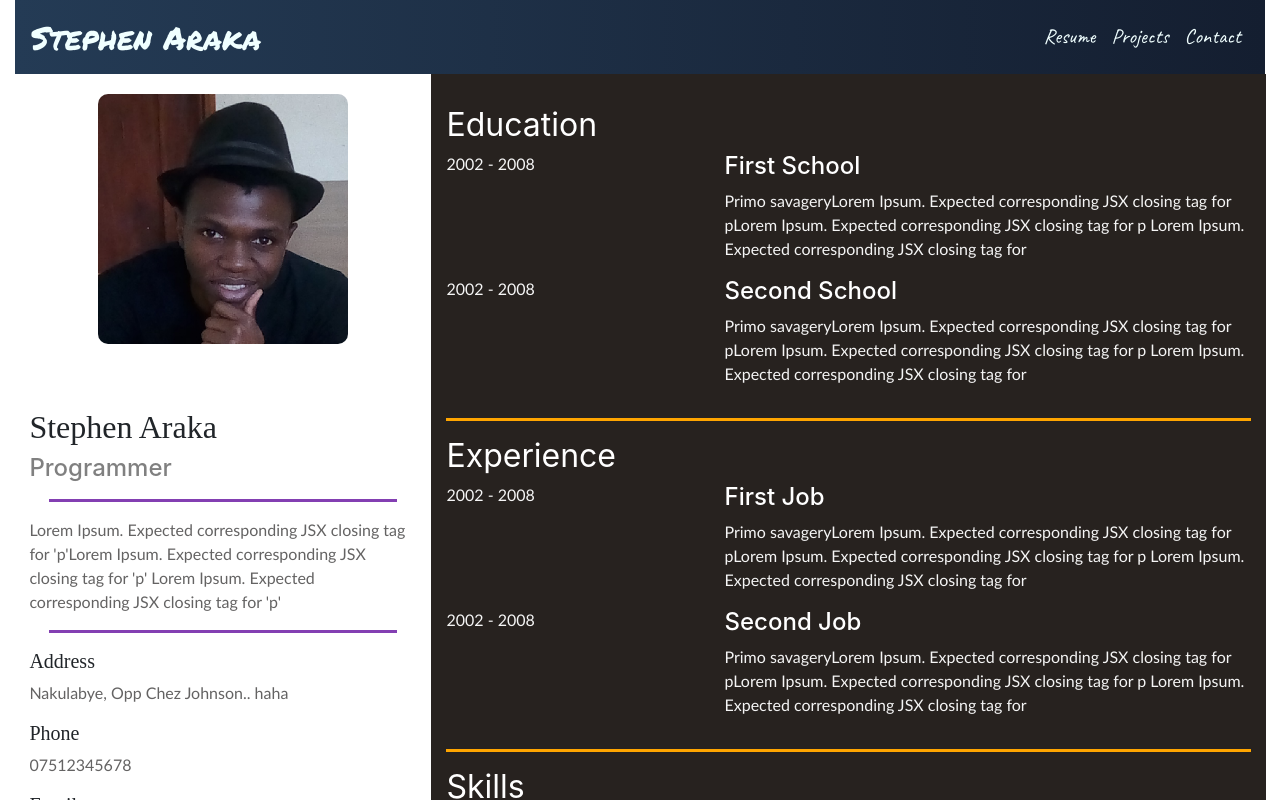
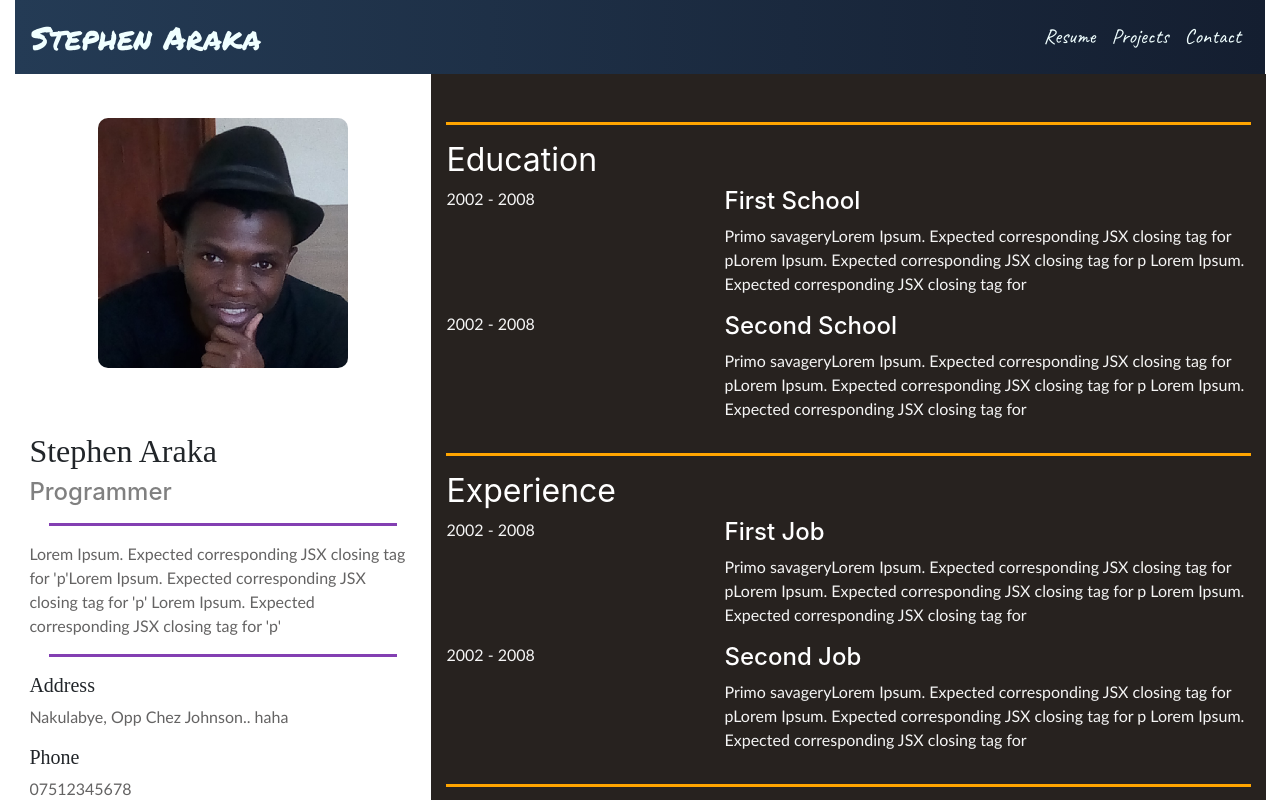
Before and after one commit to StephenAraka/portfolio, a React (Create React App) app: page /portfolio/resume in a window 1280 px wide. Shown: the top 800 px of the page. Built offline with nearby package versions, Linux system fonts and the light colour scheme; a web font is replaced by a local one.

Commit message:
minor styling changes

```diff
--- a/src/components/resume/Resume.js
+++ b/src/components/resume/Resume.js
@@ -15,7 +15,7 @@ export class Resume extends Component {
           <div className='resume-grid'>
             <Row>
               <Col xs='4' className='resume-left'>
-                <div>
+                <div className='mt-4'>
                   <img src={mandem} alt='myself' className='contact-pic' />
                 </div>
 
@@ -41,6 +41,9 @@ export class Resume extends Component {
               </Col>
 
               <Col xs='8' className='resume-right'>
+
+                <hr style={{ width: '100%', borderTop: '3px solid orange' }} />
+
                 <h2>Education </h2>
 
                 <Education
```
